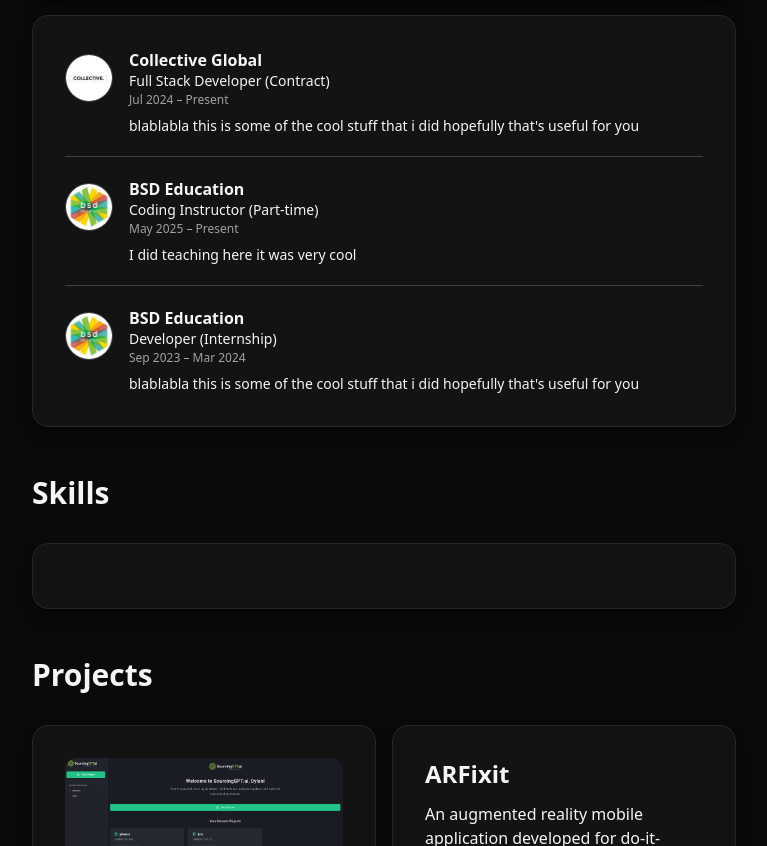
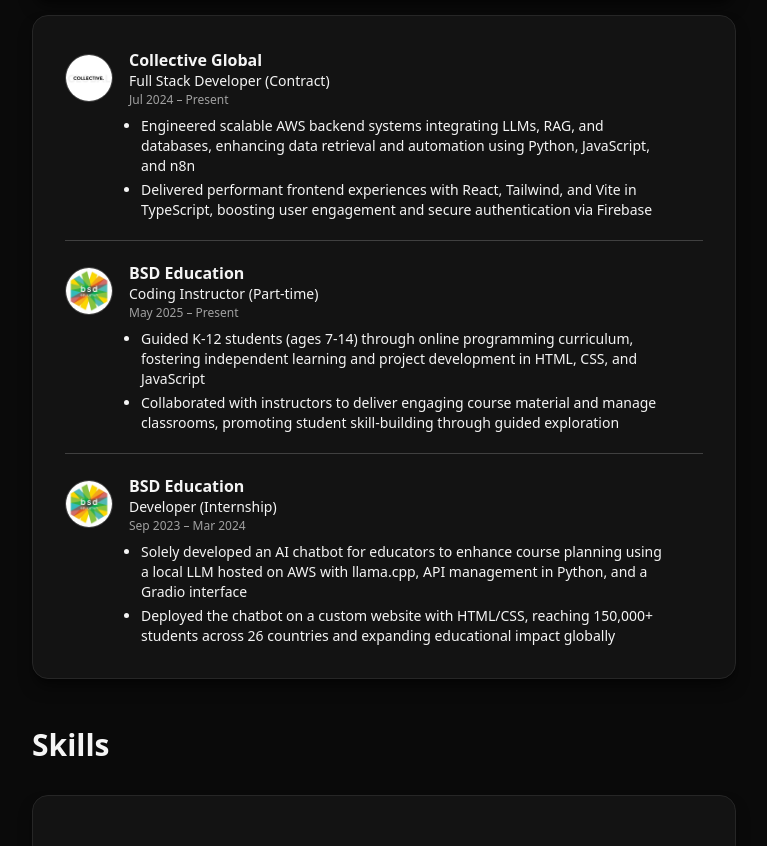
Before and after one commit to DylPorter/portfolio, a React (Vite) app: page / in a window 1280 px wide. Shown: the part 603-1449 px from the top of the page, without its empty margins (256-1023 px from the left). Built offline with nearby package versions, Linux system fonts and the light colour scheme.

Commit message:
finished experience and education

```diff
--- a/src/App.tsx
+++ b/src/App.tsx
@@ -112,7 +112,7 @@
 
   return (
     <div id="top" className={`${theme === "dark" ? "dark" : ""} bg-neutral-100 dark:bg-neutral-950 text-neutral-900 dark:text-neutral-100 min-h-screen w-full transition-colors duration-500`}>
-      <header className={`sticky top-0 z-50 mx-auto px-4 py-8 md:px-8 transition-all ${scrolled ? "duration-1200 max-w-[410px] md:max-w-lg" : "duration-1200 max-w-full md:max-w-3xl"}`}>
+      <header className={`sticky top-0 z-50 mx-auto px-4 py-8 md:px-8 transition-all ${scrolled ? "duration-1200 max-w-[405px] md:max-w-[465px]" : "duration-1200 max-w-full md:max-w-3xl"}`}>
         <nav className="card flex pl-8 p-4 items-center justify-between">
           <ul className="flex gap-6 md:gap-8">
             <li><a
@@ -220,11 +220,11 @@
           <div className="card p-2 mt-4">
             <div className="flex gap-2 w-full h-full rounded-lg">
               <button
-                className={`w-1/2 py-1.5 text-sm rounded-lg hover:cursor-pointer transition-colors duration-500 ${active === "experience" ? "bg-neutral-200 dark:bg-neutral-800" : "text-neutral-500 dark:text-neutral-400"}`}
+                className={`w-1/2 py-1.5 text-sm rounded-lg hover:cursor-pointer transition-colors duration-500 ${active === "experience" ? "bg-[oklch(0.95_0_0)] dark:bg-neutral-800" : "text-neutral-500 dark:text-neutral-400"}`}
                 onClick={() => setActive("experience")}
               >Experience</button>
               <button
-                className={`w-1/2 py-1.5 text-sm rounded-lg hover:cursor-pointer transition-colors duration-500 ${active === "education" ? "bg-neutral-200 dark:bg-neutral-800" : "text-neutral-500 dark:text-neutral-400"}`}
+                className={`w-1/2 py-1.5 text-sm rounded-lg hover:cursor-pointer transition-colors duration-500 ${active === "education" ? "bg-[oklch(0.95_0_0)] dark:bg-neutral-800" : "text-neutral-500 dark:text-neutral-400"}`}
                 onClick={() => setActive("education")}
               >Education</button>
             </div>
@@ -244,7 +244,16 @@
                     <p className="text-xs dark:text-neutral-400">Jul 2024 – Present</p>
                   </div>
                 </div>
-                <p className="ml-16">blablabla this is some of the cool stuff that i did hopefully that's useful for you</p>
+                <p className="ml-16 pr-10">
+                  <ul className="ml-3 list-disc list-outside flex flex-col gap-1">
+                    <li>
+                      Engineered scalable AWS backend systems integrating LLMs, RAG, and databases, enhancing data retrieval and automation using Python, JavaScript, and n8n
+                    </li>
+                    <li>
+                      Delivered performant frontend experiences with React, Tailwind, and Vite in TypeScript, boosting user engagement and secure authentication via Firebase
+                    </li>
+                  </ul>
+                </p>
               </div>
 
               <hr className="border-t border-neutral-300 dark:border-neutral-700 my-1" />
@@ -259,7 +268,16 @@
                     <p className="text-xs dark:text-neutral-400">May 2025 – Present</p>
                   </div>
                 </div>
-                <p className="ml-16">I did teaching here it was very cool</p>
+                <p className="ml-16 pr-10">
+                  <ul className="ml-3 list-disc list-outside flex flex-col gap-1">
+                    <li>
+                      Guided K-12 students (ages 7-14) through online programming curriculum, fostering independent learning and project development in HTML, CSS, and JavaScript
+                    </li>
+                    <li>
+                      Collaborated with instructors to deliver engaging course material and manage classrooms, promoting student skill-building through guided exploration
+                    </li>
+                  </ul>
+                </p>
               </div>
 
               <hr className="border-t border-neutral-300 dark:border-neutral-700 my-1" />
@@ -274,7 +292,16 @@
                     <p className="text-xs dark:text-neutral-400">Sep 2023 – Mar 2024</p>
                   </div>
                 </div>
-                <p className="ml-16">blablabla this is some of the cool stuff that i did hopefully that's useful for you</p>
+                <p className="ml-16 pr-10">
+                  <ul className="ml-3 list-disc list-outside flex flex-col gap-1">
+                    <li>
+                      Solely developed an AI chatbot for educators to enhance course planning using a local LLM hosted on AWS with llama.cpp, API management in Python, and a Gradio interface
+                    </li>
+                    <li>
+                      Deployed the chatbot on a custom website with HTML/CSS, reaching 150,000+ students across 26 countries and expanding educational impact globally
+                    </li>
+                  </ul>
+                </p>
               </div>
 
             </div>
@@ -292,7 +319,19 @@
                     <p className="text-xs dark:text-neutral-400">Sep 2024 – Due Jun 2028</p>
                   </div>
                 </div>
-                <p className="ml-16">blablabla this is some of the cool stuff that i did hopefully that's useful for you</p>
+                <p className="ml-16 pr-10">
+                  <ul className="ml-3 list-disc list-outside flex flex-col gap-1">
+                    <li>
+                      Studying Python, C++, Java, R, with coursework in discrete mathematics, data structures & algorithms, and calculus
+                    </li>
+                    <li>
+                      Finalist in the GenAI Hackathon for SDGs 2024, competing among multiple Hong Kong universities
+                    </li>
+                    <li>
+                      IBM Z Student Ambassador involved in community outreach, speaking at IBM Community Day, and networking with other ambassadors globally
+                    </li>
+                  </ul>
+                </p>
               </div>
 
               <hr className="border-t border-neutral-300 dark:border-neutral-700 my-1" />
@@ -307,7 +346,16 @@
                     <p className="text-xs dark:text-neutral-400">Jan 2017 – Jun 2024</p>
                   </div>
                 </div>
-                <p className="ml-16">blablabla this is some of the cool stuff that i did hopefully that's useful for you</p>
+                <p className="ml-16 pr-10">
+                  <ul className="ml-3 list-disc list-outside flex flex-col gap-1">
+                    <li>
+                      Graduated top of class; awarded Governor General's Academic Medal, Student of the Year 2024, and Harvard Prize Book
+                    </li>
+                    <li>
+                      Secretary General of Model United Nations club and active leader in the Maths club
+                    </li>
+                  </ul>
+                </p>
               </div>
             </div>
           </div>
--- a/src/index.css
+++ b/src/index.css
@@ -48,13 +48,13 @@
 }
 
 .button {
-  @apply text-neutral-500 dark:text-neutral-400 bg-white dark:bg-neutral-900 inline-flex items-center justify-center border-1 rounded-lg border-neutral-400 dark:border-neutral-500 hover:bg-neutral-200 dark:hover:bg-neutral-800 shadow dark:shadow-lg/20 dark:shadow-black;
+  @apply text-neutral-500 dark:text-neutral-400 bg-white dark:bg-neutral-900 inline-flex items-center justify-center border-1 rounded-lg border-neutral-400 dark:border-neutral-500 hover:bg-[oklch(0.95_0_0)] dark:hover:bg-neutral-800 shadow dark:shadow-lg/20 dark:shadow-black;
   transition-property: color, background-color, box-shadow, border, text;
   transition-duration: 500ms;
 }
 
 .hover-button {
-  @apply text-neutral-500 dark:text-neutral-400 inline-flex items-center justify-center text-neutral-500 dark:text-neutral-400 hover:bg-neutral-200 dark:hover:bg-neutral-800 rounded-lg;
+  @apply text-neutral-500 dark:text-neutral-400 inline-flex items-center justify-center text-neutral-500 dark:text-neutral-400 hover:bg-[oklch(0.95_0_0)] dark:hover:bg-neutral-800 rounded-lg;
   transition-property: color, background-color, box-shadow, border, text;
   transition-duration: 500ms;
 }
@@ -66,7 +66,7 @@
 }
 
 .pill {
-  @apply px-1.5 py-0.5 bg-neutral-200 dark:bg-neutral-800 text-neutral-500 dark:text-neutral-400 rounded-lg;
+  @apply px-1.5 py-0.5 bg-[oklch(0.95_0_0)] dark:bg-neutral-800 text-neutral-500 dark:text-neutral-400 rounded-lg;
   transition-property: color, background-color, box-shadow, border, text;
   transition-duration: 500ms;
 }
```
